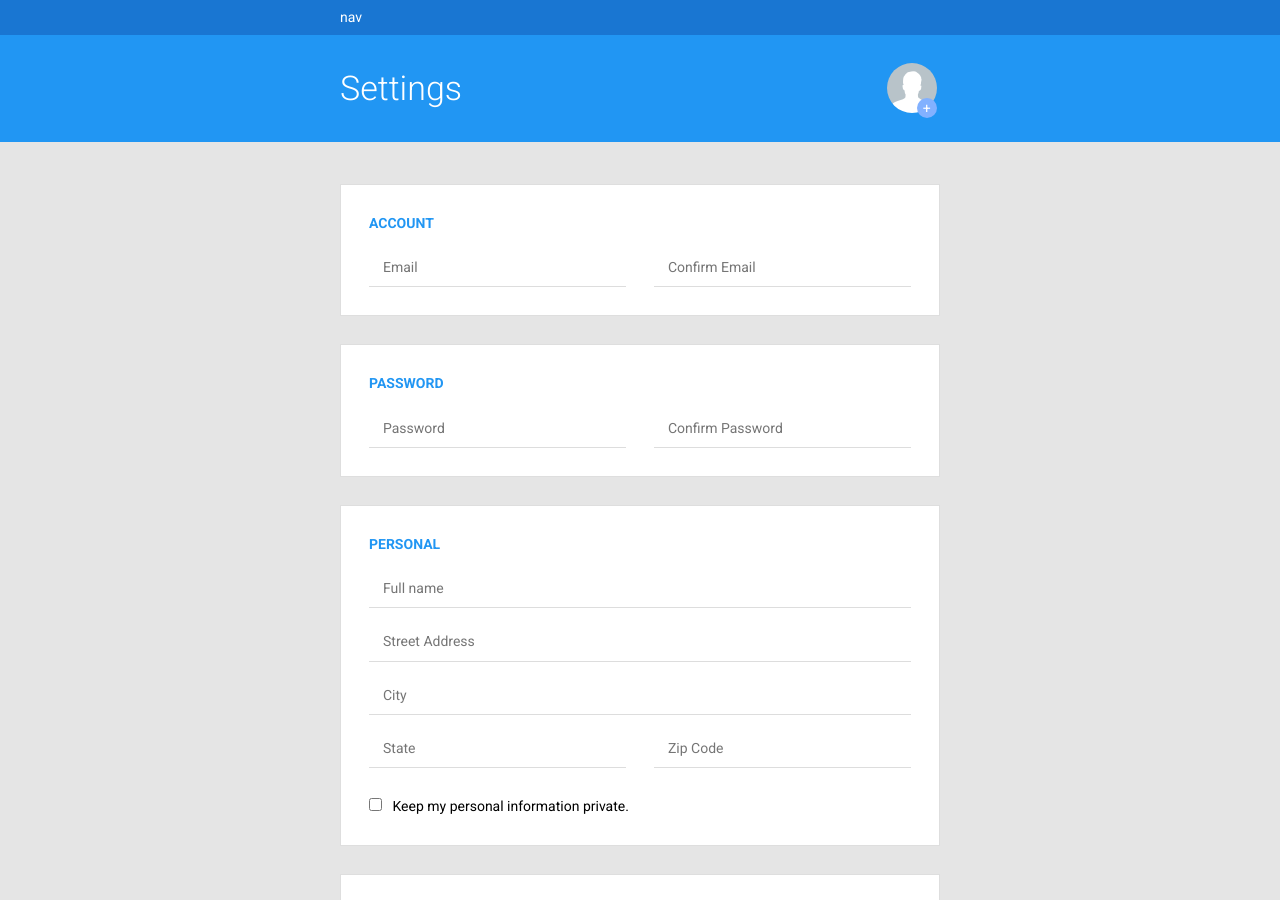
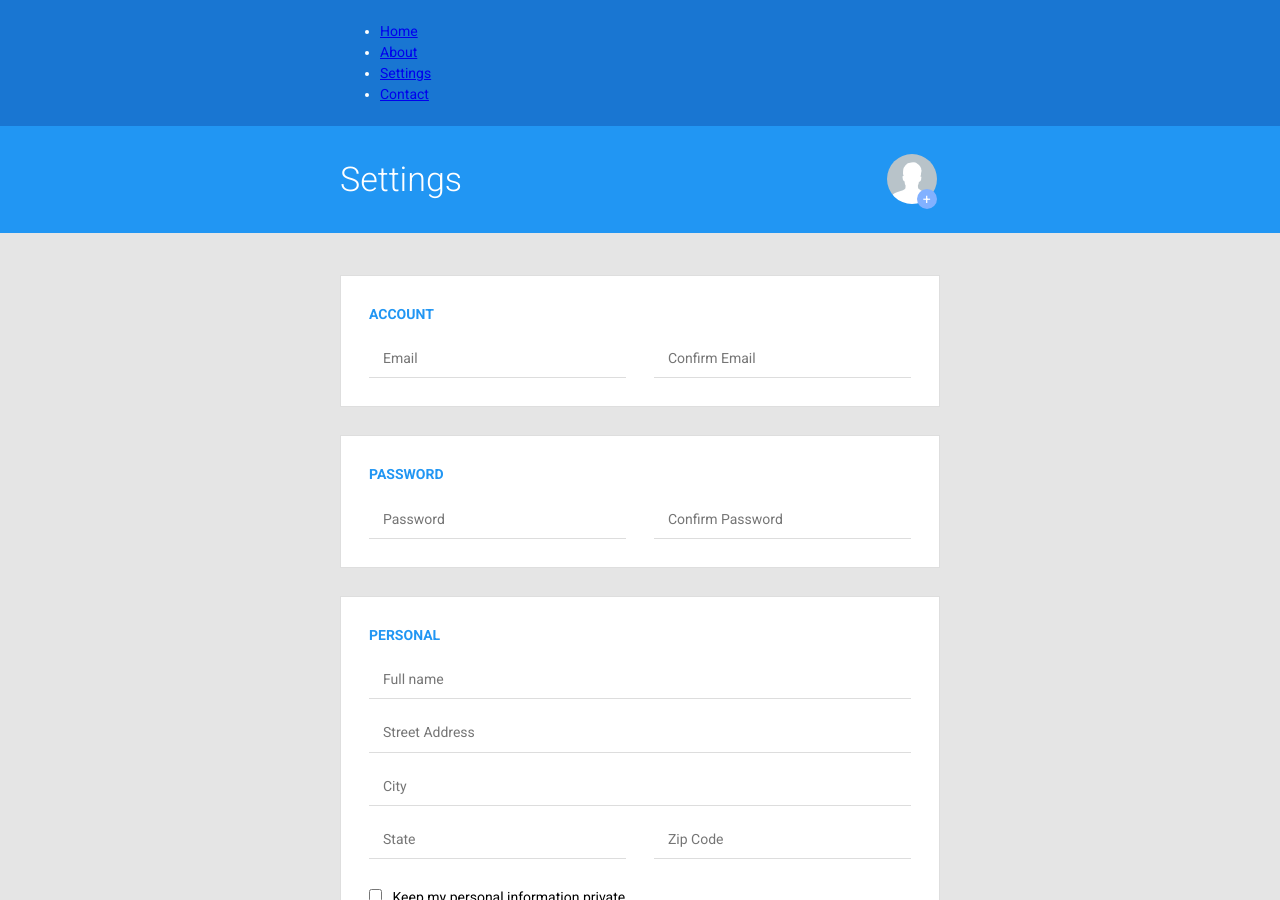
Before and after one commit to Treydor/admin, a Jekyll site: the page built from index.html, in a window 1280 px wide and 900 px high. Built offline with Jekyll 4.4.1, drawn with Linux system fonts in a browser that asks for light colours.

Commit message:
Adds nav

```diff
--- a/_includes/header.html
+++ b/_includes/header.html
@@ -1,5 +1,15 @@
 <header>
   <div class="container">
-    nav
+
+    <nav>
+      <ul>
+        <li><a href="{{site.baseurl}}/">Home</a></li>
+        <li><a href="{{site.baseurl}}/">About</a></li>
+        <li><a class="current" href="{{site.baseurl}}/">Settings</a></li>
+        <li><a href="{{site.baseurl}}/">Contact</a></li>
+      </ul>
+
+    </nav>
+
   </div>
 </header>
```
